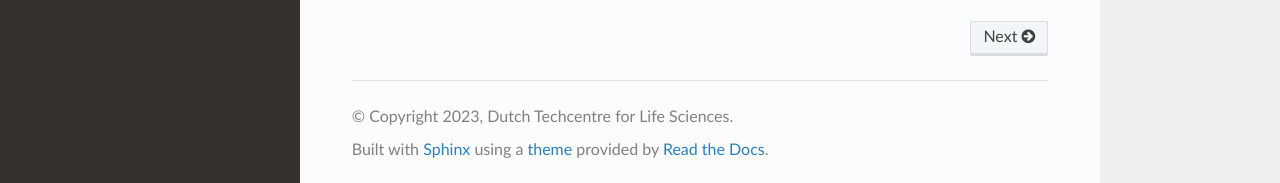
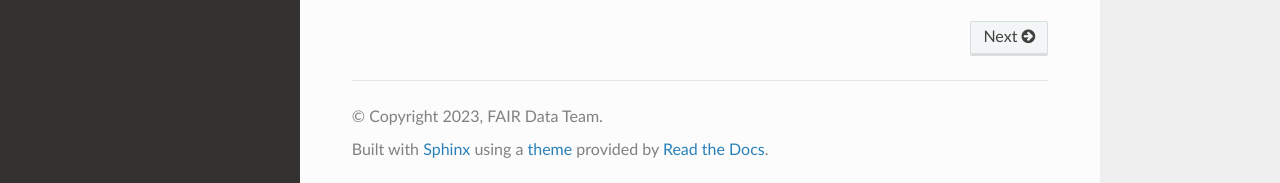
Before and after one commit to FAIRDataTeam/FAIRDataPoint-Docs, a Sphinx documentation site: the page built from docs/index.rst, in a window 1280 px wide and 900 px high, scrolled down 1058 px. Shown: the part 714-897 px from the top of the window. Built offline with Sphinx 7.4.7 and the Read the Docs theme 3.1.0, drawn with Linux system fonts in a browser that asks for light colours.

Commit message:
Update conf.py
Updated FDP copyright and author

```diff
--- a/docs/conf.py
+++ b/docs/conf.py
@@ -18,8 +18,8 @@
 # -- Project information -----------------------------------------------------
 
 project = 'FAIR Data Point'
-copyright = '2023, Dutch Techcentre for Life Sciences'
-author = 'Dutch Techcentre for Life Sciences'
+copyright = '2023, FAIR Data Team'
+author = 'FAIR Data Team'
 
 # The full version, including alpha/beta/rc tags
 release = '1.16'
```
